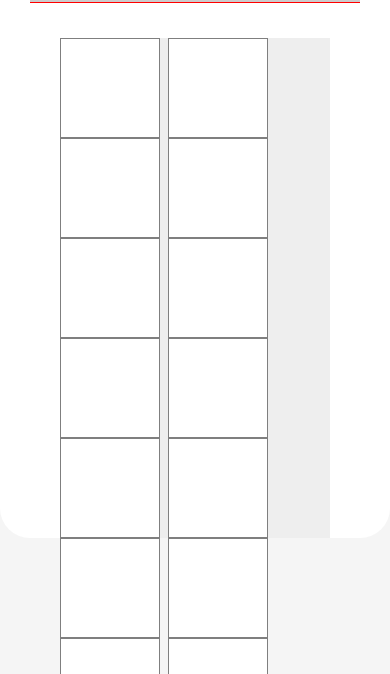
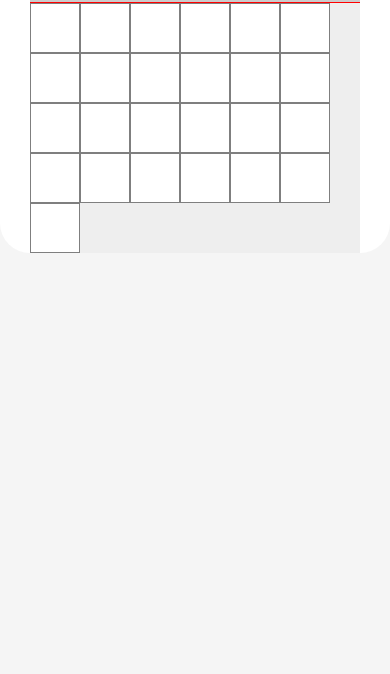
Before and after one commit to enerjay/picture-me, a plain HTML site: page frontend/index.html in a window 390 px wide. Shown: the part 170-844 px from the top of the page. Drawn offline with nearby package versions, Linux system fonts and the light colour scheme.

Commit message:
fixing the grid for mobile

```diff
--- a/frontend/css/style.css
+++ b/frontend/css/style.css
@@ -1,11 +1,7 @@
-html {
-  height: 500px;
+body {
+  background-color: whitesmoke;
 }
 
-body {
-  background-color: whitesmoke;
- height
-}
 .container {
  margin-top: 20px;
  padding: 15px 30px 0 30px;
@@ -53,37 +49,29 @@ body {
 
 body { font-family: sans-serif; }
 
+/*------mosaic flow-----*/
 
 
-/* ---- grid ---- */
+
+
+/* ---- masonry grid ---- */
 
 .grid {
-  margin: 0 auto;
+
   background: #EEE;
-  max-width: 550px;
-  max-height: 500px;
-}
-
-/* clearfix */
-.grid:after {
-  content: '';
-  display: block;
-  clear: both;
-}
-
-/* ---- grid-item ---- */
+  max-width: 600px;
 
 
-.grid-sizer,
-.grid-item {
-  width: 20%;
 }
 
 
+
+
+
 .grid-item {
-  width: 100px;
-  height: 100px;
-  float: left;
+  width: 50px;
+  height: 50px;
+
   background: white;
   border: 1px solid #333;
   border-color: hsla(0, 0%, 0%, 0.5);
--- a/frontend/index.html
+++ b/frontend/index.html
@@ -29,9 +29,8 @@
   <div class="grey_line"></div>
 
 <!-- Page main layout for grid-->
-<div class="container">
+
 <div class="grid">
-<div class="grid-sizer">
 
     <div class="grid-item"></div>
     <div class="grid-item"></div>
@@ -56,7 +55,8 @@
     <div class="grid-item"></div>
     <div class="grid-item"></div>
     <div class="grid-item"></div>
-  </div>
+    <div class="grid-item"></div>
+    <div class="grid-item"></div>
   </div>
 
 </div>
--- a/frontend/js/grid.js
+++ b/frontend/js/grid.js
@@ -2,8 +2,7 @@ $(document).ready( function() {
 
   $('.grid').masonry({
     itemSelector: '.grid-item',
-    columnWidth: '.grid-sizer',
-    percentPosition:true
+    columnWidth: 50
   });
 
 });
```
Also changed, not shown: frontend/images/grid_pics/4.jpg, 1 other file.
